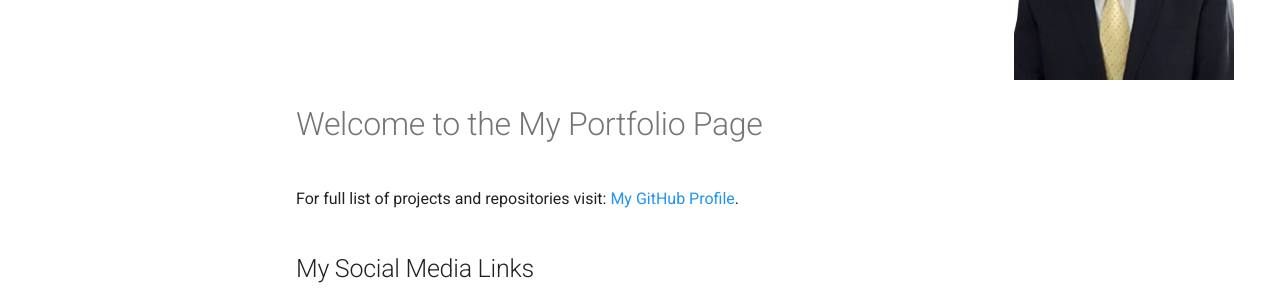
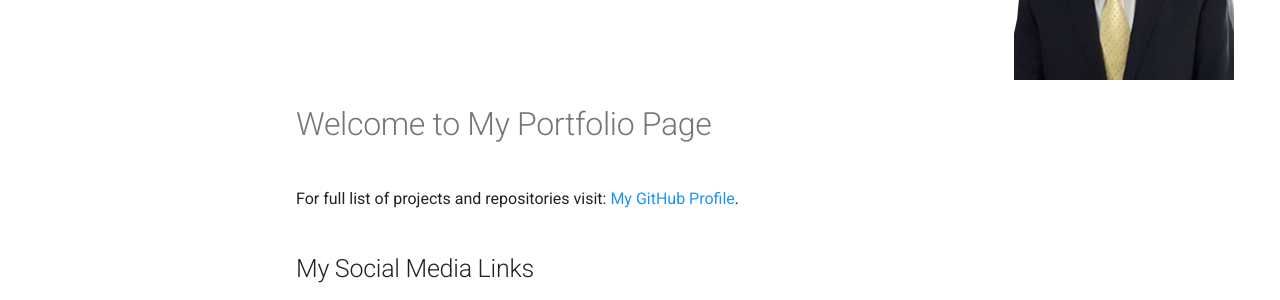
Before and after one commit to nawazyarkhan/myportfolio, an MkDocs documentation site: the page built from docs/index.md, in a window 1280 px wide and 925 px high. Shown: the part 345-645 px from the top of the window. Built offline with MkDocs 1.6.1 and Material for MkDocs 9.7.7, drawn with Linux system fonts in a browser that asks for light colours.

Commit message:
change in main section

```diff
--- a/docs/index.md
+++ b/docs/index.md
@@ -2,7 +2,7 @@
 	<img src="images/MyPic_2_21Aug25.png" alt="Profile picture" width="220" />
 </p>
 
-# Welcome to the My Portfolio Page
+# Welcome to My Portfolio Page
 
 For full list of projects and repositories visit: [My GitHub Profile](https://github.com/nawazyarkhan).
 
```
Also changed, not shown: docs/projects.md (+1 -1 lines).
